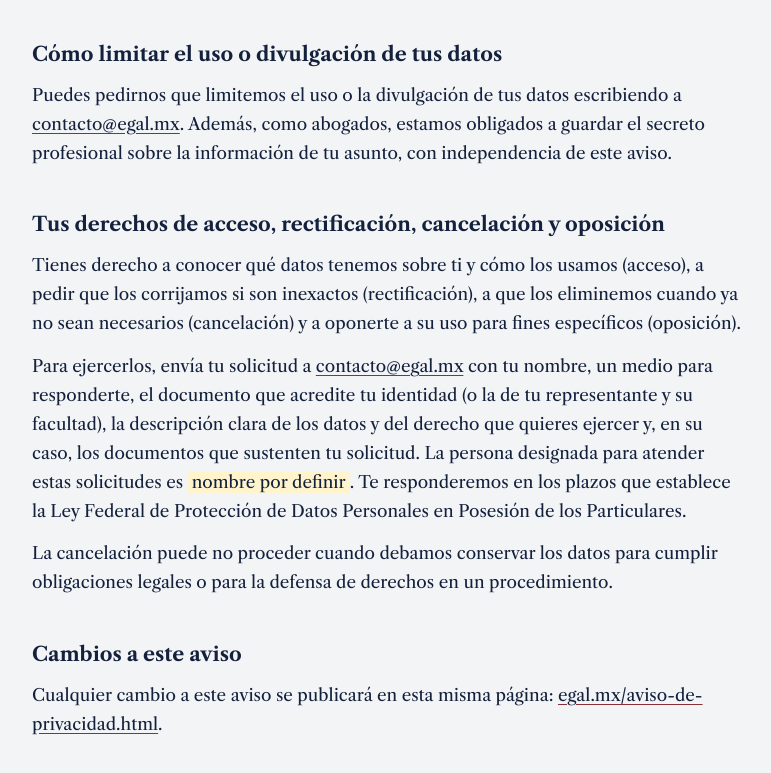
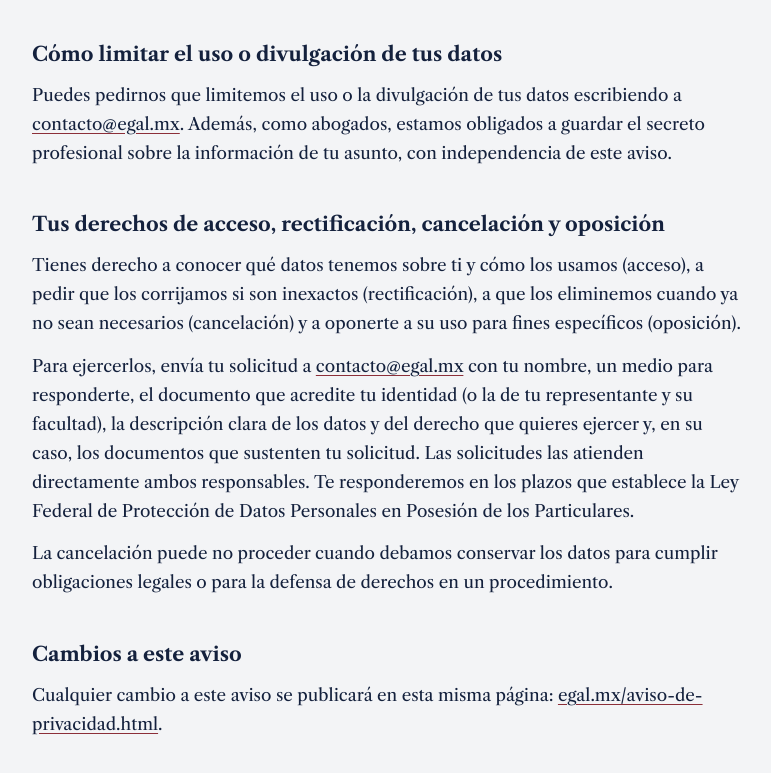
Before and after one commit to egal-mx/egal.mx, a plain HTML site: page aviso-de-privacidad.html in a window 1280 px wide. Shown: the part 2078-2851 px from the top of the page, without its empty margins (252-1023 px from the left). Drawn offline with nearby package versions, Linux system fonts and the light colour scheme; a web font is replaced by a local one.

Commit message:
Ajusta frase de socios y responsables de solicitudes ARCO
Co-Authored-By: Claude Opus 5.5 <noreply@anthropic.com>
Claude-Session: https://claude.ai/code/session_01Gh73bEBMnTCtScv9YWYuW7

```diff
--- a/aviso-de-privacidad.html
+++ b/aviso-de-privacidad.html
@@ -75,7 +75,7 @@
 
 <h2>Tus derechos de acceso, rectificación, cancelación y oposición</h2>
 <p>Tienes derecho a conocer qué datos tenemos sobre ti y cómo los usamos (acceso), a pedir que los corrijamos si son inexactos (rectificación), a que los eliminemos cuando ya no sean necesarios (cancelación) y a oponerte a su uso para fines específicos (oposición).</p>
-<p>Para ejercerlos, envía tu solicitud a <a href="mailto:contacto@egal.mx">contacto@egal.mx</a> con tu nombre, un medio para responderte, el documento que acredite tu identidad (o la de tu representante y su facultad), la descripción clara de los datos y del derecho que quieres ejercer y, en su caso, los documentos que sustenten tu solicitud. La persona designada para atender estas solicitudes es <span class="pendiente">nombre por definir</span>. Te responderemos en los plazos que establece la Ley Federal de Protección de Datos Personales en Posesión de los Particulares.</p>
+<p>Para ejercerlos, envía tu solicitud a <a href="mailto:contacto@egal.mx">contacto@egal.mx</a> con tu nombre, un medio para responderte, el documento que acredite tu identidad (o la de tu representante y su facultad), la descripción clara de los datos y del derecho que quieres ejercer y, en su caso, los documentos que sustenten tu solicitud. Las solicitudes las atienden directamente ambos responsables. Te responderemos en los plazos que establece la Ley Federal de Protección de Datos Personales en Posesión de los Particulares.</p>
 <p>La cancelación puede no proceder cuando debamos conservar los datos para cumplir obligaciones legales o para la defensa de derechos en un procedimiento.</p>
 
 <h2>Cambios a este aviso</h2>
```
Also changed, not shown: index.html (+1 -1 lines).
